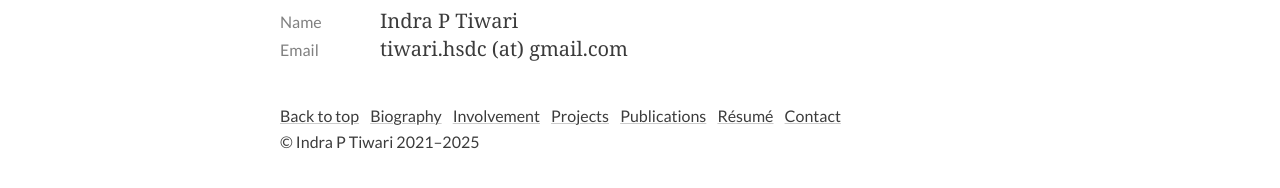
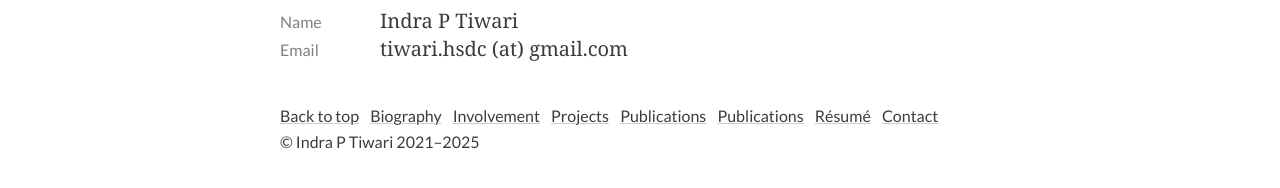
Before and after one commit to PrabhabTiwari/website-ipt, a Jekyll site: the page built from index.htm, in a window 1280 px wide. Shown: the part 621-809 px from the top of the page. Built offline with Jekyll 4.4.1, drawn with Linux system fonts in a browser that asks for light colours.

Commit message:
Update footer.html

```diff
--- a/_includes/footer.html
+++ b/_includes/footer.html
@@ -4,6 +4,7 @@
         <a href="{{ '/about' | prepend: site.url }}">Biography</a>
         <a href="{{ '/involvement' | prepend: site.url }}">Involvement</a>
         <a href="{{ '/projects' | prepend: site.url }}">Projects</a>
+        <a href="{{ '/publications' | prepend: site.url }}">Publications</a>
         <!-- <a href="{{ '/research' | prepend: site.url }}">Research Papers</a>
         <a href="{{ '/conferences' | prepend: site.url }}">Conferences</a> -->
         <a href="{{ '/publications' | prepend: site.url }}">Publications</a>
```
